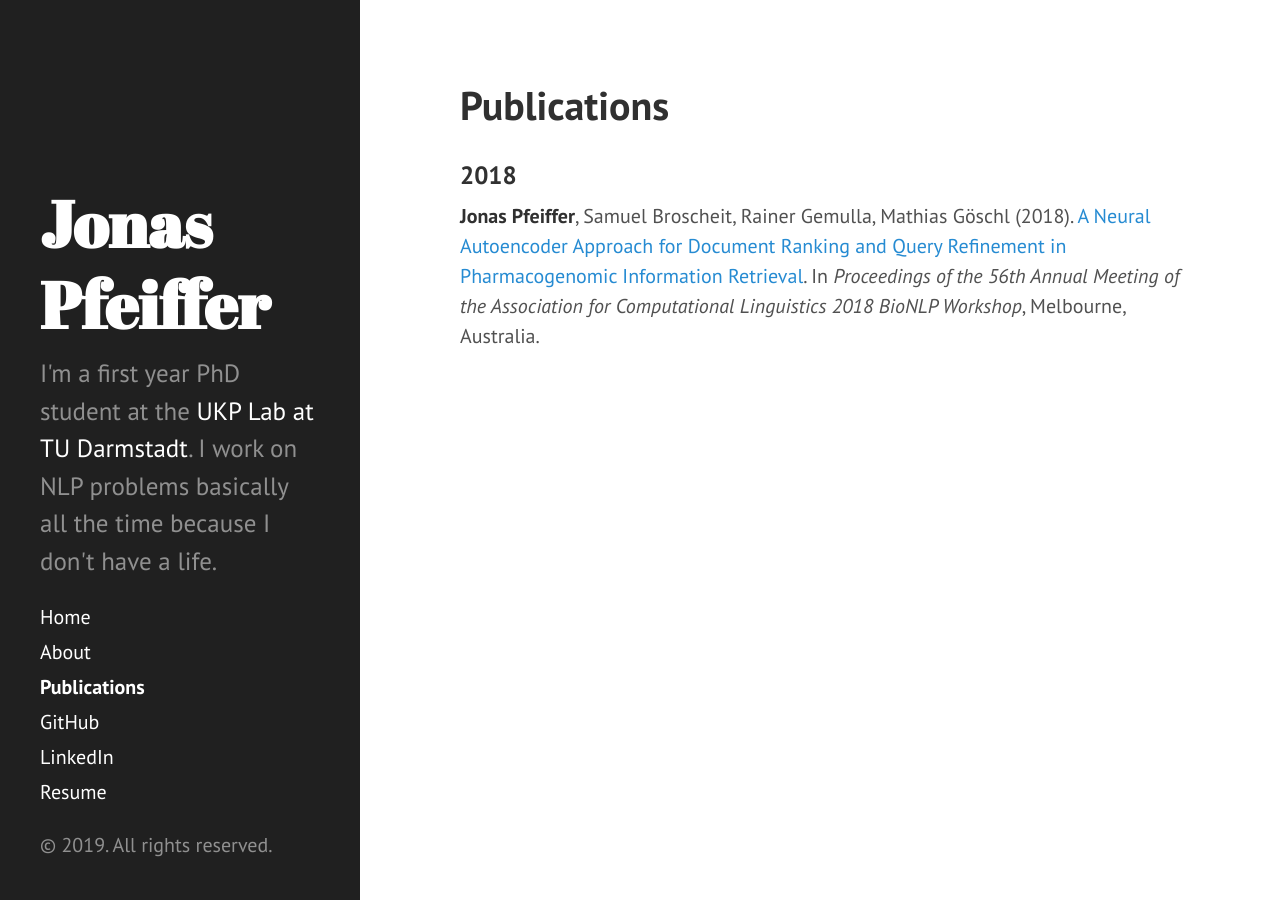
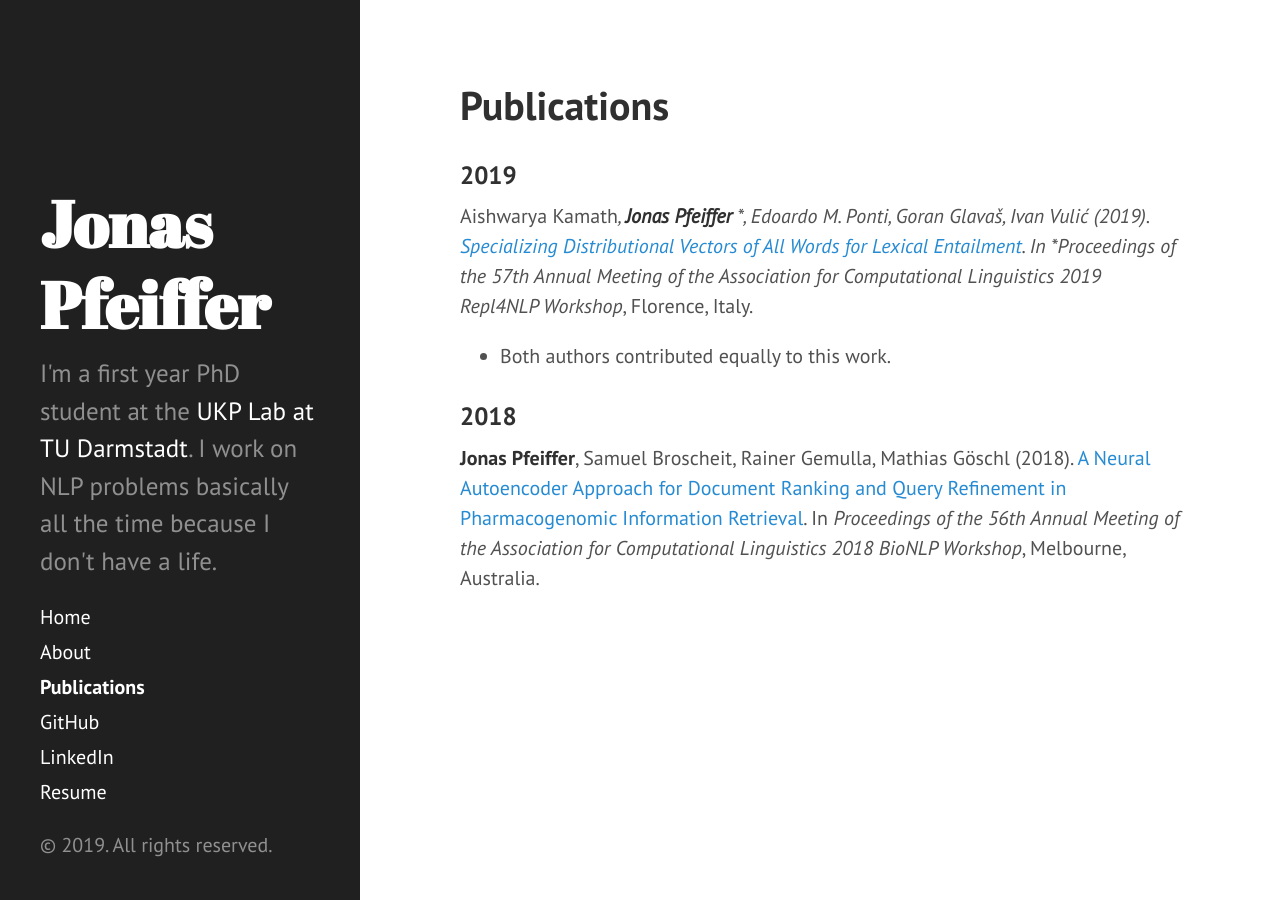
Before and after one commit to JoPfeiff/JoPfeiff_github_io, a Jekyll site: the page built from publications.md, in a window 1280 px wide. Built offline with Jekyll 4.4.1, drawn with Linux system fonts in a browser that asks for light colours; Markdown is read by kramdown in place of the engine named in the settings.

Commit message:
updated Repl4NLP Paper, without link

```diff
--- a/publications.md
+++ b/publications.md
@@ -3,6 +3,14 @@ layout: page
 title: Publications
 ---
 
+### 2019
+
+
+Aishwarya Kamath*, **Jonas Pfeiffer** *, Edoardo M. Ponti, Goran Glavaš, Ivan Vulić (2019). [Specializing Distributional Vectors of All Words for Lexical Entailment](https://sites.google.com/view/repl4nlp2019/accepted-papers). In *Proceedings of the 57th Annual Meeting of the Association for Computational Linguistics 2019 Repl4NLP Workshop*, Florence, Italy.
+
+* Both authors contributed equally to this work.
+
+
 ### 2018
 
 **Jonas Pfeiffer**, Samuel Broscheit, Rainer Gemulla, Mathias Göschl (2018). [A Neural Autoencoder Approach for Document Ranking and Query Refinement in Pharmacogenomic Information Retrieval](https://www.aclweb.org/anthology/W18-2310). In *Proceedings of the 56th Annual Meeting of the Association for Computational Linguistics 2018 BioNLP Workshop*, Melbourne, Australia.
```
